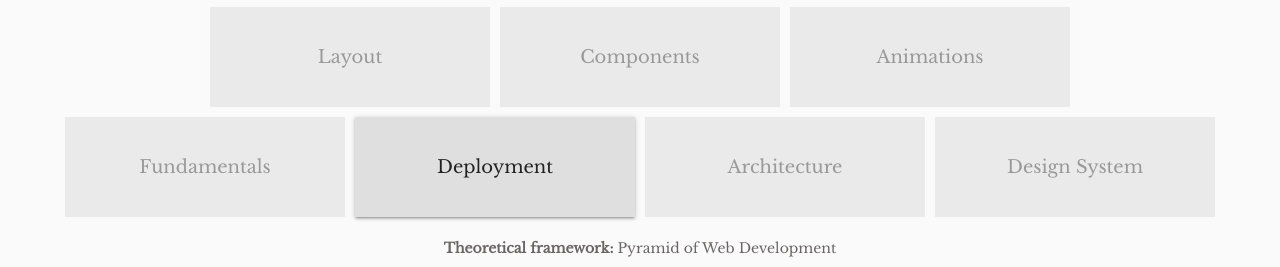
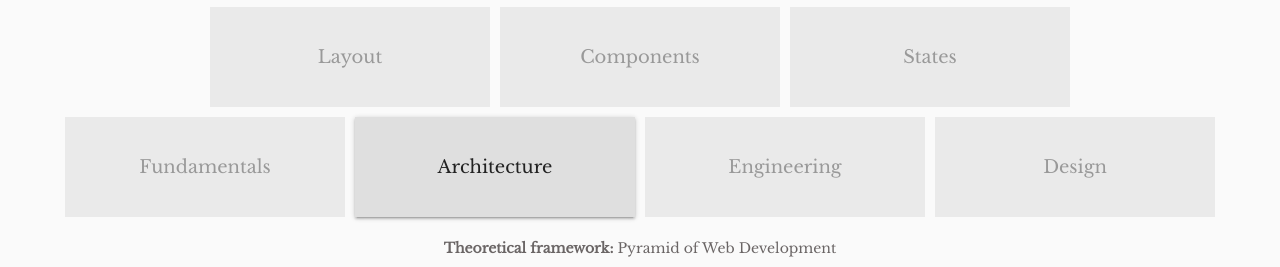
Before and after one commit to faelplg/frontlab, a website built with webpack: page src/index.html in a window 1280 px wide. Shown: the part 414-681 px from the top of the page. Built offline with nearby package versions, Linux system fonts and the light colour scheme; a script that the page names is missing.

Commit message:
Updating pyramid of Web Development structure.

```diff
--- a/src/index.html
+++ b/src/index.html
@@ -60,7 +60,7 @@
             <h2 class="title text--center">Components</h2>
           </div>
           <div class="card disabled flex flex--row align__items--center justify__content--center">
-            <h2 class="title text--center">Animations</h2>
+            <h2 class="title text--center">States</h2>
           </div>
         </div>
         <div class="flex flow--row justify__content--center">
@@ -68,13 +68,13 @@
             <h2 class="title text--center">Fundamentals</h2>
           </div>
           <div id="card-deployment" class="card flex flex--row align__items--center justify__content--center">
-            <h2 class="title text--center">Deployment</h2>
-          </div>
-          <div class="card disabled flex flex--row align__items--center justify__content--center">
             <h2 class="title text--center">Architecture</h2>
           </div>
           <div class="card disabled flex flex--row align__items--center justify__content--center">
-            <h2 class="title text--center">Design System</h2>
+            <h2 class="title text--center">Engineering</h2>
+          </div>
+          <div class="card disabled flex flex--row align__items--center justify__content--center">
+            <h2 class="title text--center">Design</h2>
           </div>
         </div>
         <div class="page__content flex flow--column align__items--center justify__content--center">
```
